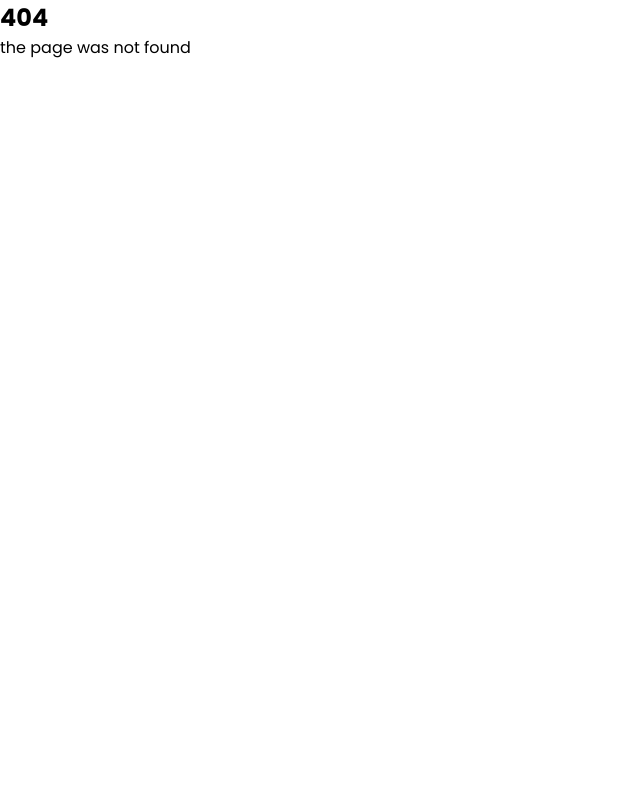
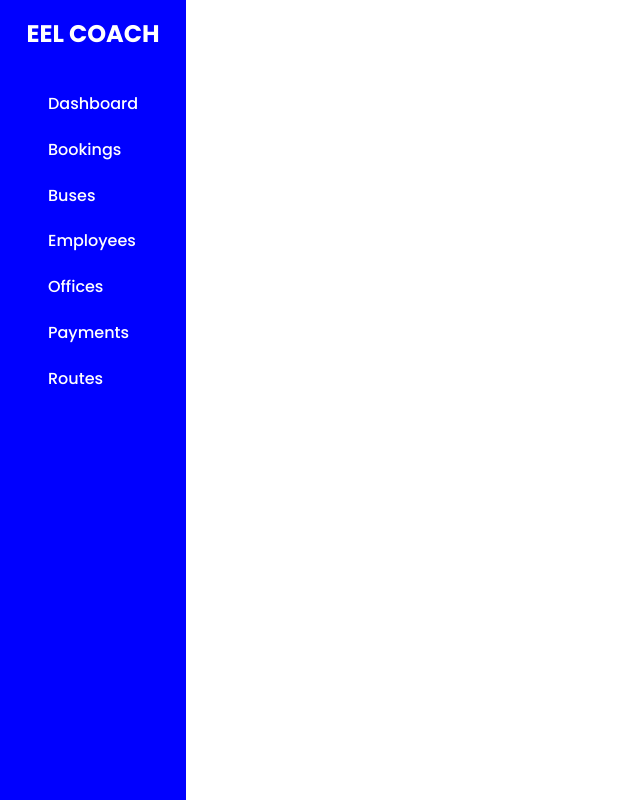
Before and after one commit to Manase44/EEL-COACH, a React (Vite) app in the folder Frontend/: page /admin/dashboard in a window 1280 px wide. Before the commit this address had no page. Shown: the whole page, without its empty margins (0-640 px from the left). Built offline with nearby package versions, Linux system fonts and the light colour scheme.

Commit message:
structure the aside component to be used in the admin routes

```diff
--- a/Frontend/src/App.jsx
+++ b/Frontend/src/App.jsx
@@ -6,6 +6,7 @@ import Book from "./pages/passenger/book/Book";
 import ChooseSeat from "./pages/passenger/chooseSeat/ChooseSeat";
 import Pay from "./pages/passenger/payment/Pay";
 import DownloadReceipt from "./pages/passenger/downloadReceipt/DownloadReceipt";
+import Dashboard from "./pages/admin/dashboard/Dashboard";
 
 function App() {
   return (
@@ -17,6 +18,7 @@ function App() {
           <Route path="/chooseseat" element={<ChooseSeat />} />
           <Route path="/payments" element={<Pay />} />
           <Route path="/done" element={<DownloadReceipt />} />
+          <Route path="/admin/dashboard" element={<Dashboard />} />
           <Route path="*" element={<Notfound />} />
         </Routes>
       </BrowserRouter>
--- /dev/null
+++ b/Frontend/src/components/aside/Aside.css
@@ -0,0 +1,35 @@
+aside {
+  background-color: var(--main-color);
+  width: max-content;
+  height: 100vh;
+  position: fixed;
+  left: 0;
+}
+.aside-header {
+  margin: 1rem 0 2rem;
+  display: grid;
+  place-content: center;
+}
+.aside-header h1 {
+  text-transform: uppercase;
+  color: #fff;
+}
+.aside-menu {
+  margin: 0 2rem;
+}
+.aside-items {
+  list-style: none;
+  padding: 0.5rem 1rem;
+  margin: 0.3rem 0;
+  border-radius: var(--radius);
+  cursor: pointer;
+}
+.aside-items:hover {
+  background-color: grey;
+}
+.aside-items a {
+  text-decoration: none;
+  color: #fff;
+  text-transform: capitalize;
+  font-weight: 500;
+}
--- /dev/null
+++ b/Frontend/src/components/aside/Aside.jsx
@@ -0,0 +1,37 @@
+import "./Aside.css";
+import { Link } from "react-router-dom";
+
+const Aside = () => {
+  return (
+    <aside>
+      <div className="aside-header">
+        <h1>eel coach</h1>
+      </div>
+      <ul className="aside-menu">
+        <li className="aside-items">
+          <Link to={"/admin/dashboard"}>dashboard</Link>
+        </li>
+        <li className="aside-items">
+          <Link to={"/admin/bookings"}>bookings</Link>
+        </li>
+        <li className="aside-items">
+          <Link to={"/admin/buses"}>buses</Link>
+        </li>
+        <li className="aside-items">
+          <Link to={"/admin/employees"}>employees</Link>
+        </li>
+        <li className="aside-items">
+          <Link to={"/admin/offices"}>offices</Link>
+        </li>
+        <li className="aside-items">
+          <Link to={"/admin/payments"}>payments</Link>
+        </li>
+        <li className="aside-items">
+          <Link to={"/admin/routes"}>routes</Link>
+        </li>
+      </ul>
+    </aside>
+  );
+};
+
+export default Aside;
--- /dev/null
+++ b/Frontend/src/pages/admin/dashboard/Dashboard.jsx
@@ -0,0 +1,12 @@
+import Aside from "../../../components/aside/Aside";
+
+const Dashboard = () => {
+  return (
+    <>
+      <Aside />
+      <header></header>
+    </>
+  );
+};
+
+export default Dashboard;
```
Also changed, not shown: Frontend/src/pages/admin/dashboard/Dashboard.css (added).
